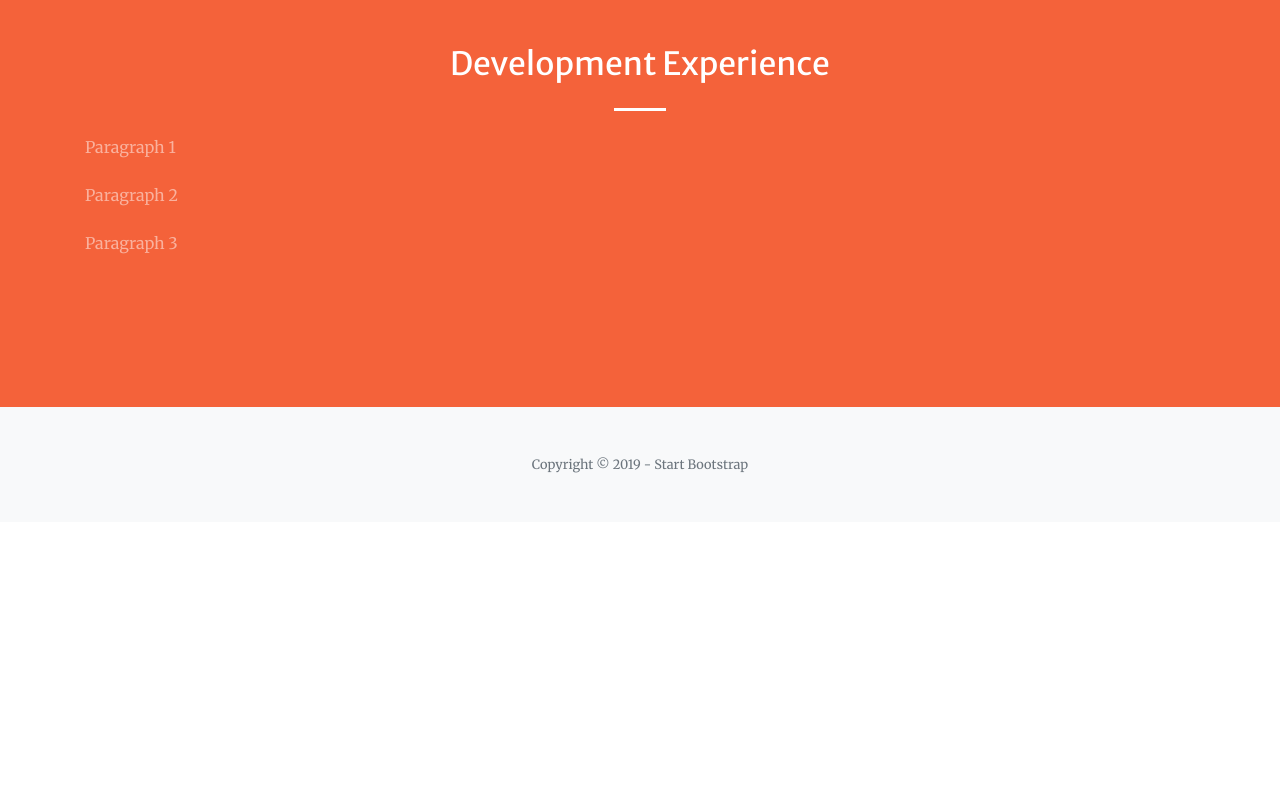
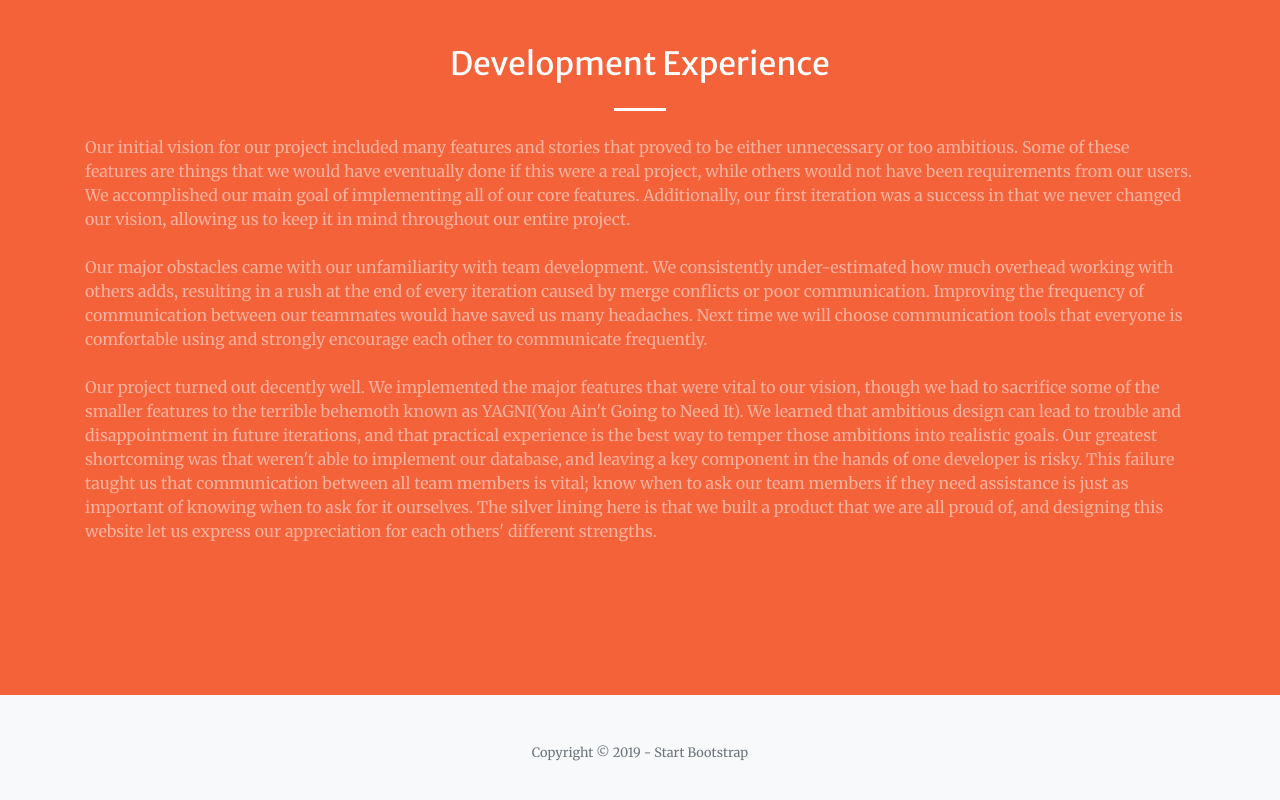
Before and after one commit to PreetMan93/School-Planner-App, a website with bundled scripts: page website/index.html in a window 1280 px wide. Shown: the part 4148-4948 px from the top of the page. Before the commit the page ends 4670 px from the top, so only its background shows below. Built offline with nearby package versions, Linux system fonts and the light colour scheme.

Commit message:
Finished website

```diff
--- a/website/index.html
+++ b/website/index.html
@@ -149,13 +149,13 @@
       <h2 class="text-white mt-0" style="text-align: center">Development Experience</h2>
       <hr class="divider light my-4">
       <p class="text-white-50 mb-4">
-            Paragraph 1
+            Our initial vision for our project included many features and stories that proved to be either unnecessary or too ambitious. Some of these features are things that we would have eventually done if this were a real project, while others would not have been requirements from our users. We accomplished our main goal of implementing all of our core features. Additionally, our first iteration was a success in that we never changed our vision, allowing us to keep it in mind throughout our entire project.
       </p>
       <p class="text-white-50 mb-4">
-            Paragraph 2
+            Our major obstacles came with our unfamiliarity with team development. We consistently under-estimated how much overhead working with others adds, resulting in a rush at the end of every iteration caused by merge conflicts or poor communication. Improving the frequency of communication between our teammates would have saved us many headaches. Next time we will choose communication tools that everyone is comfortable using and strongly encourage each other to communicate frequently.
       </p>
       <p class="text-white-50 mb-4">
-            Paragraph 3
+            Our project turned out decently well. We implemented the major features that were vital to our vision, though we had to sacrifice some of the smaller features to the terrible behemoth known as YAGNI(You Ain't Going to Need It). We learned that ambitious design can lead to trouble and disappointment in future iterations, and that practical experience is the best way to temper those ambitions into realistic goals. Our greatest shortcoming was that weren't able to implement our database, and leaving a key component in the hands of one developer is risky. This failure taught us that communication between all team members is vital; know when to ask our team members if they need assistance is just as important of knowing when to ask for it ourselves. The silver lining here is that we built a product that we are all proud of, and designing this website let us express our appreciation for each others' different strengths.
       </p>
      </div>
   </section>
```
